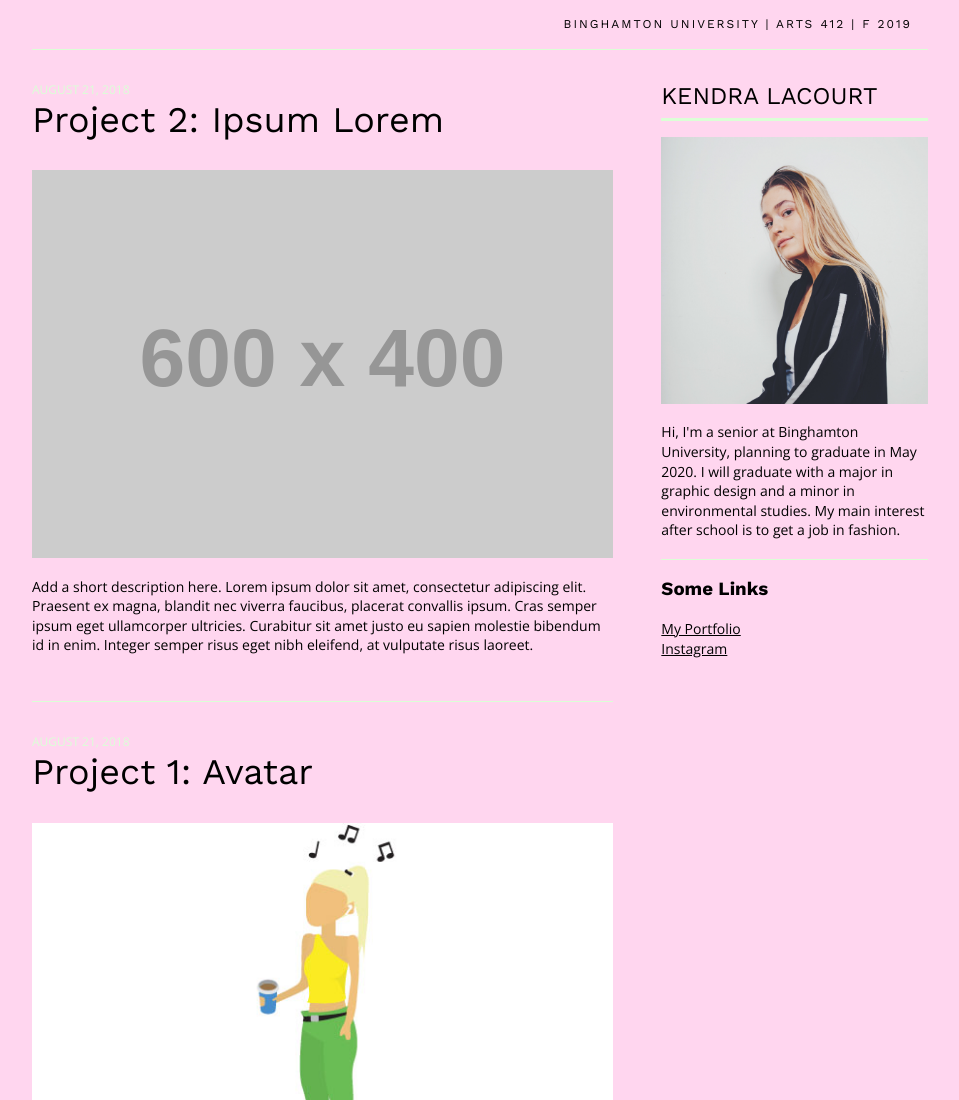
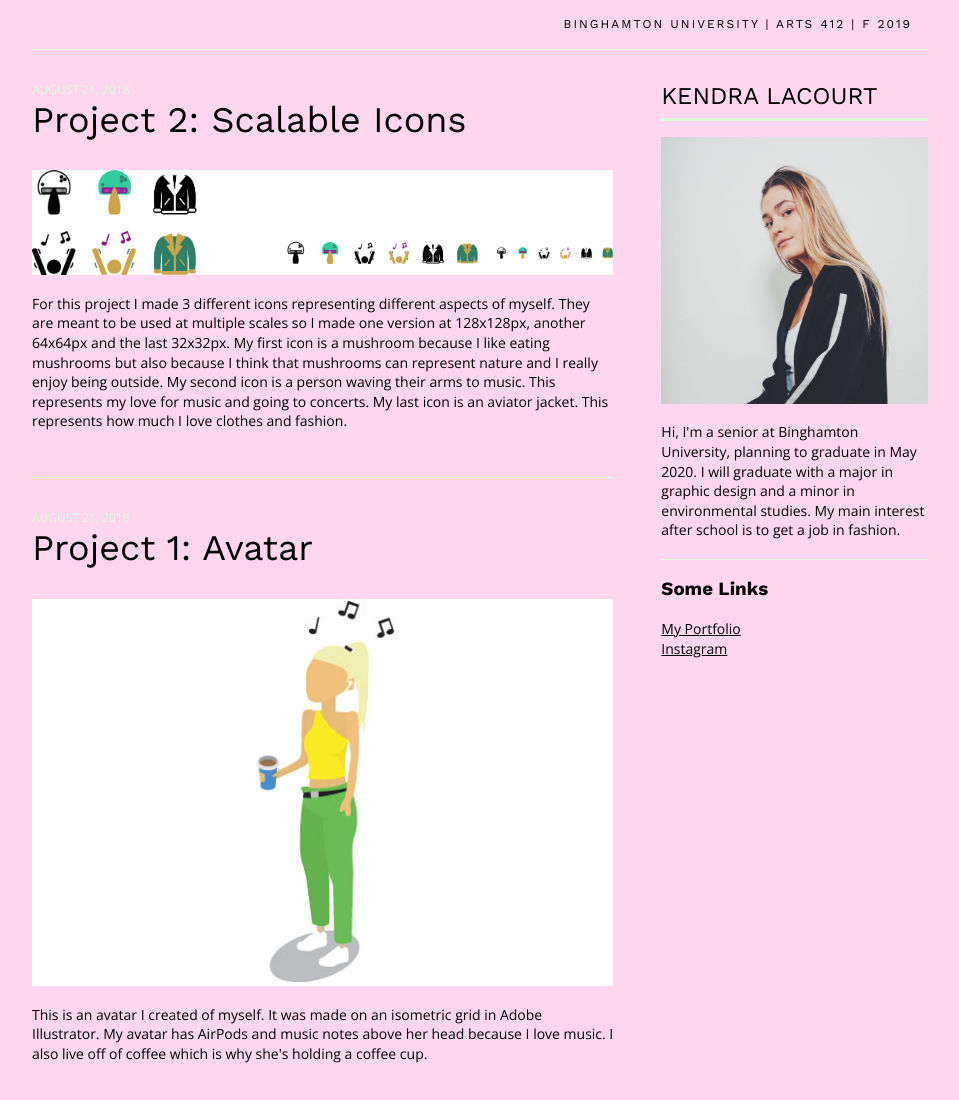
Before and after one commit to Binghamton-University-Design/web-journal-kendra-lacourt, a plain HTML site: page index.html in a window 1280 px wide. Shown: the top 1100 px of the page, without its empty margins (160-1119 px from the left). Drawn offline with nearby package versions, Linux system fonts and the light colour scheme; placeholder pictures from the web are drawn by us.

Commit message:
images and text
Added Project 2 image and wrote descriptive text for it. Also added link image.

```diff
--- a/index.html
+++ b/index.html
@@ -5,7 +5,7 @@
 		<meta name="viewport" content="width=device-width,initial-scale=1.0,minimum-scale=1.0" />
 		<title>KENDRA LACOURT | Binghamton University Art & Design</title>
 		<meta name="format-detection" content="telephone=no">
-		<link rel="icon" type="image/png" href="favicon.png">
+		<link rel="icon" type="image/png" href="Web_MushColor32.png">
 
 		<!-- load google font -->
 		<link href="https://fonts.googleapis.com/css?family=Open+Sans:300,400,400i,700|Work+Sans:400,700,900" rel="stylesheet">
@@ -24,9 +24,9 @@
 				<!-- Begin Item -->
 				<div class="item">
 					<p class="date">August 21, 2018</p>
-					<h2>Project 2:  Ipsum Lorem</h2>
-					<p><img src="https://via.placeholder.com/600x400"></p>
-					<p>Add a short description here. Lorem ipsum dolor sit amet, consectetur adipiscing elit. Praesent ex magna, blandit nec viverra faucibus, placerat convallis ipsum. Cras semper ipsum eget ullamcorper ultricies. Curabitur sit amet justo eu sapien molestie bibendum id in enim. Integer semper risus eget nibh eleifend, at vulputate risus laoreet.
+					<h2>Project 2:  Scalable Icons</h2>
+					<p><img src="images/iconsReal.jpg" title="Icons"></p>
+					<p>For this project I made 3 different icons representing different aspects of myself. They are meant to be used at multiple scales so I made one version at 128x128px, another 64x64px and the last 32x32px. My first icon is a mushroom because I like eating mushrooms but also because I think that mushrooms can represent nature and I really enjoy being outside. My second icon is a person waving their arms to music. This represents my love for music and going to concerts. My last icon is an aviator jacket. This represents how much I love clothes and fashion.
 					</p>
 				</div>
 				<!-- End item -->
```
Also changed, not shown: images/Web_MushColor32.png (added), images/iconsReal.jpg (added), 2 other files.
